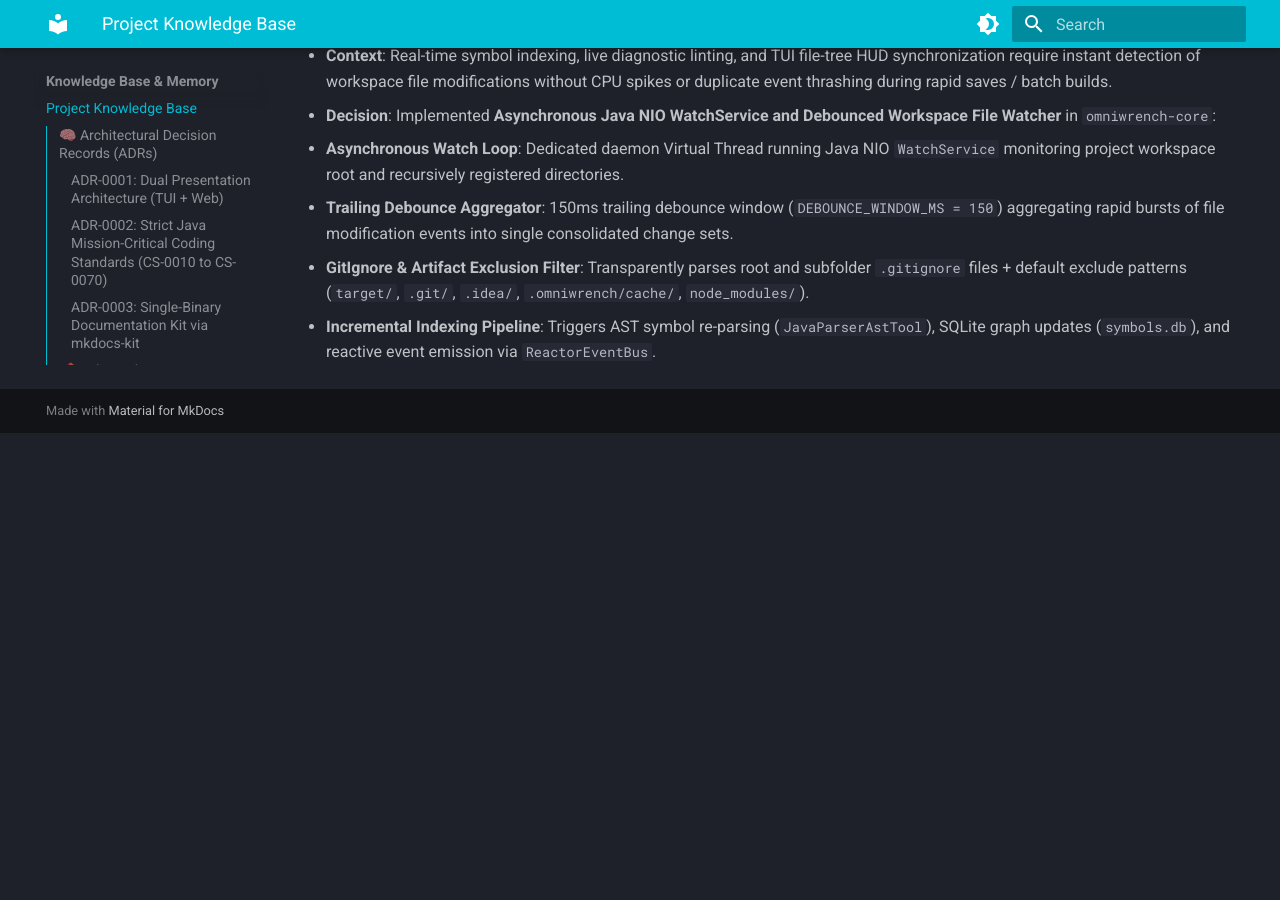
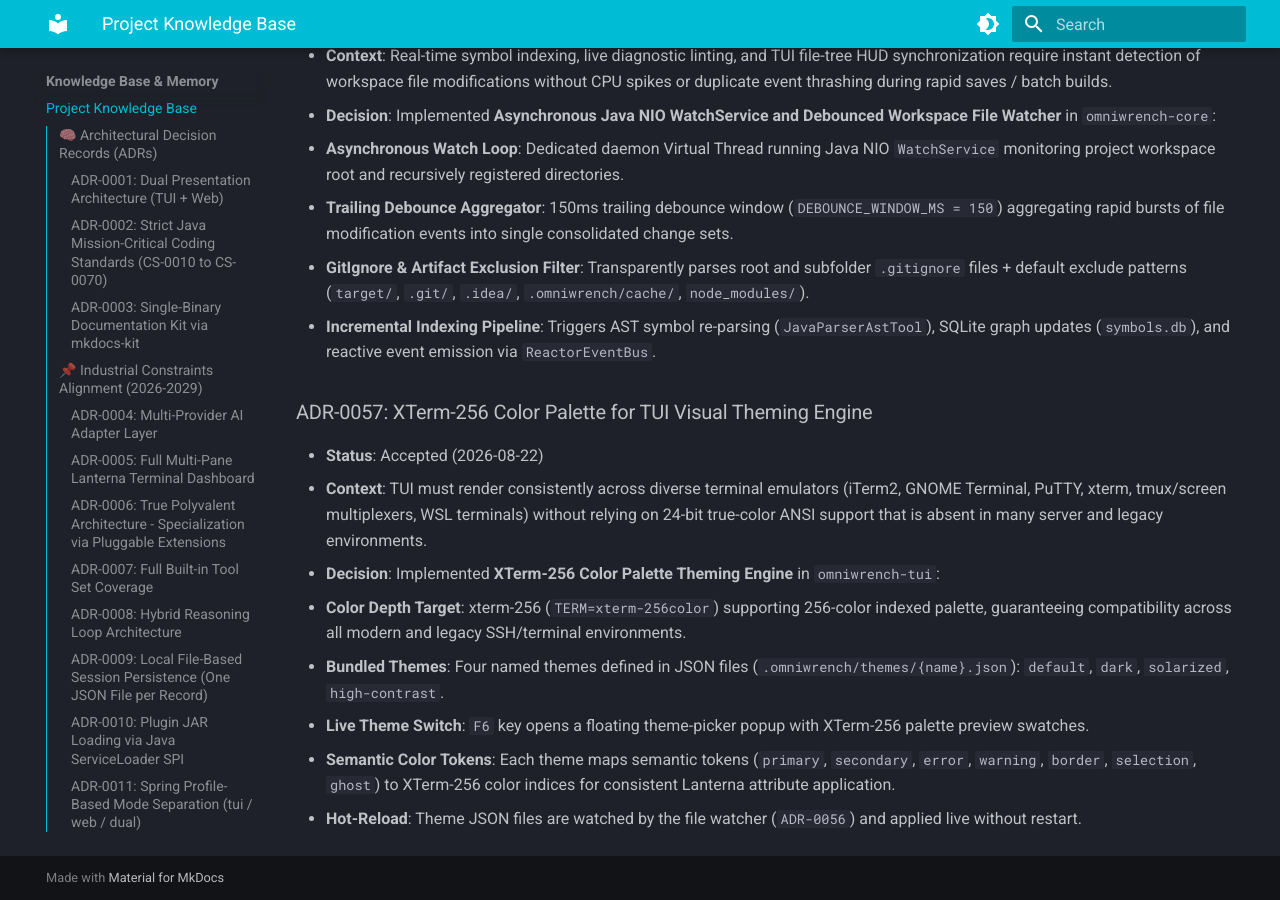
Before and after one commit to mlecabellec/omniwrench, an MkDocs documentation site: the page built from doc/docs/knowledge/knowledge_base.md, in a window 1280 px wide and 900 px high, scrolled down 24161 px. Built offline with MkDocs 1.6.1 and Material for MkDocs 9.7.7, drawn with Linux system fonts in a browser that asks for light colours; before the commit the page ends 24594 px from its top, so only the background shows below that.

Commit message:
docs: add ADR-0057 and REQ-00099 for XTerm-256 TUI theming engine [WIP]
- Added ADR-0057: XTerm-256 Color Palette TUI Visual Theming Engine
- Created dedicated requirement page doc/docs/requirements/REQ-00099.md
- Synchronized requirements_index.md, features_index.md (FR-00047), and mkdocs.yml
- Verified 7/7 test pass and mkdocs-kit build success

````diff
--- a/doc/docs/knowledge/knowledge_base.md
+++ b/doc/docs/knowledge/knowledge_base.md
@@ -574,3 +574,13 @@
   - **Trailing Debounce Aggregator**: 150ms trailing debounce window (`DEBOUNCE_WINDOW_MS = 150`) aggregating rapid bursts of file modification events into single consolidated change sets.
   - **GitIgnore & Artifact Exclusion Filter**: Transparently parses root and subfolder `.gitignore` files + default exclude patterns (`target/`, `.git/`, `.idea/`, `.omniwrench/cache/`, `node_modules/`).
   - **Incremental Indexing Pipeline**: Triggers AST symbol re-parsing (`JavaParserAstTool`), SQLite graph updates (`symbols.db`), and reactive event emission via `ReactorEventBus`.
+
+### ADR-0057: XTerm-256 Color Palette for TUI Visual Theming Engine
+- **Status**: Accepted (2026-08-22)
+- **Context**: TUI must render consistently across diverse terminal emulators (iTerm2, GNOME Terminal, PuTTY, xterm, tmux/screen multiplexers, WSL terminals) without relying on 24-bit true-color ANSI support that is absent in many server and legacy environments.
+- **Decision**: Implemented **XTerm-256 Color Palette Theming Engine** in `omniwrench-tui`:
+  - **Color Depth Target**: xterm-256 (`TERM=xterm-256color`) supporting 256-color indexed palette, guaranteeing compatibility across all modern and legacy SSH/terminal environments.
+  - **Bundled Themes**: Four named themes defined in JSON files (`.omniwrench/themes/{name}.json`): `default`, `dark`, `solarized`, `high-contrast`.
+  - **Live Theme Switch**: `F6` key opens a floating theme-picker popup with XTerm-256 palette preview swatches.
+  - **Semantic Color Tokens**: Each theme maps semantic tokens (`primary`, `secondary`, `error`, `warning`, `border`, `selection`, `ghost`) to XTerm-256 color indices for consistent Lanterna attribute application.
+  - **Hot-Reload**: Theme JSON files are watched by the file watcher (`ADR-0056`) and applied live without restart.
--- /dev/null
+++ b/doc/docs/requirements/REQ-00099.md
@@ -0,0 +1,51 @@
+# REQ-00099: XTerm-256 Color Palette TUI Visual Theming Engine
+
+## Requirement Metadata
+
+| Property | Value |
+|---|---|
+| **Requirement ID** | `REQ-00099` |
+| **Title** | XTerm-256 Color Palette TUI Visual Theming Engine |
+| **Traceability** | [ADR-0057](../knowledge/knowledge_base.md) |
+| **Priority** | Medium |
+| **Verification Method** | Theme Hot-Reload, F6 Picker Popup & XTerm-256 Token Validation Test |
+| **Status** | Specified |
+
+## Description
+
+The TUI visual theming engine shall target xterm-256 color mode exclusively, providing four bundled JSON themes with semantic color token mapping, live `F6` theme-picker popup with palette preview swatches, and hot-reload via the workspace file watcher.
+
+## Rationale & Context
+
+Ensures full compatibility across SSH servers, PuTTY, iTerm2, tmux, GNOME Terminal, and WSL environments where 24-bit true-color support is absent or disabled.
+
+## Architecture Specification
+
+```plantuml
+@startuml
+skinparam backgroundColor #2e303f
+skinparam defaultFontColor #ffffff
+
+package "ThemeEngine (XTerm-256)" {
+  [Theme JSON Loader] as Loader
+  [Semantic Token Map] as Tokens
+  [Lanterna Attribute Builder] as Builder
+  [F6 Picker Popup] as Picker
+  [File Watcher Trigger] as Watcher
+}
+
+Watcher -right-> Loader : Theme File Changed
+Loader -right-> Tokens : Parse JSON
+Tokens -right-> Builder : Resolve XTerm-256 Index
+Builder -down-> [OmniwrenchTuiDashboard] : Apply TextGraphics
+Picker -up-> Loader : User Selects Theme
+@enduml
+```
+
+## Acceptance & Verification Criteria
+
+1. **Compatibility**: All UI elements render correctly in xterm-256 mode across iTerm2, tmux, PuTTY, and GNOME Terminal.
+2. **Hot-Reload**: Theme change via JSON file edit triggers live refresh within one file-watcher debounce cycle (≤250ms).
+3. **F6 Picker**: `F6` opens floating picker with all bundled themes and preview swatches visible.
+4. **Quality Gate**: Conforms to `CS-0010` through `CS-0070` and `CS-0055`.
+5. **Documentation**: Fully indexed in [Requirements Register](requirements_index.md).
--- a/doc/mkdocs.yml
+++ b/doc/mkdocs.yml
@@ -151,6 +151,7 @@
           - "REQ-00096": requirements/REQ-00096.md
           - "REQ-00097": requirements/REQ-00097.md
           - "REQ-00098": requirements/REQ-00098.md
+          - "REQ-00099": requirements/REQ-00099.md
   - Features:
       - Features Register: features/features_index.md
   - Use Cases:
````
Also changed, not shown: doc/docs/features/features_index.md (+1 -0 lines), doc/docs/requirements/requirements_index.md (+1 -0 lines).
